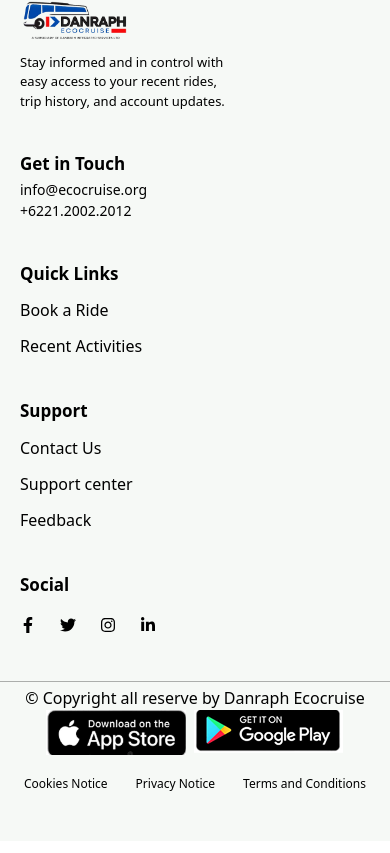
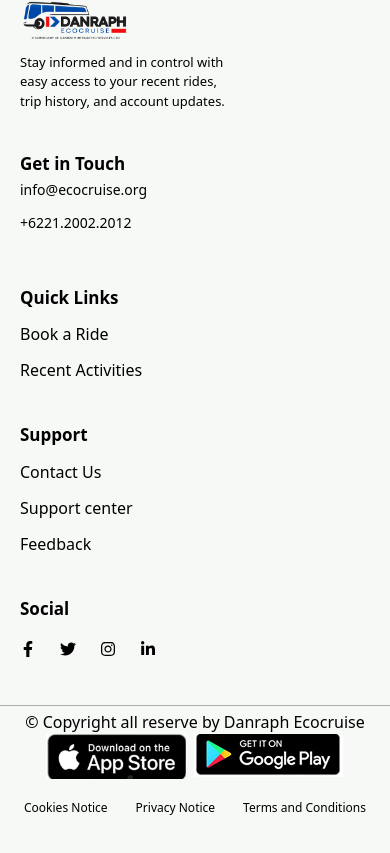
Before and after one commit to Danraph-Technologies/Ecocruise-landing-Page, a React (Vite) app: page / in a window 390 px wide. Shown: the part 3415-4268 px from the top of the page. Built offline with nearby package versions, Linux system fonts and the light colour scheme.

Commit message:
fix(contact): add missing padding to phone number
- Added 'py-3' class to the phone number paragraph to ensure consistent vertical spacing
- This change aligns the phone number's spacing with the email link, improving the overall layout consistency

```diff
--- a/src/App.tsx
+++ b/src/App.tsx
@@ -305,7 +305,7 @@ function App() {
           <a href="mailto:info@ecocruise.org" className="font-medium sm:text-base text-sm py-3 hover:text-blue-600 transition duration-300">
             info@ecocruise.org
           </a>
-          <p className="font-medium sm:text-base text-sm ">+6221.2002.2012</p>
+          <p className="font-medium sm:text-base text-sm py-3 ">+6221.2002.2012</p>
         </div>
 
         <div className="min-w-[200px] sm:min-w-0 mt-0 sm:mt-5">
```
